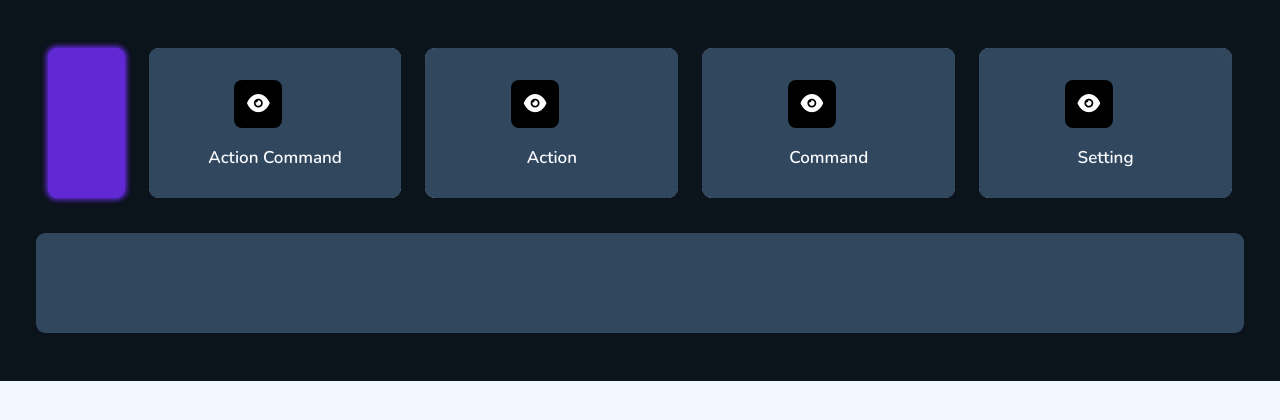
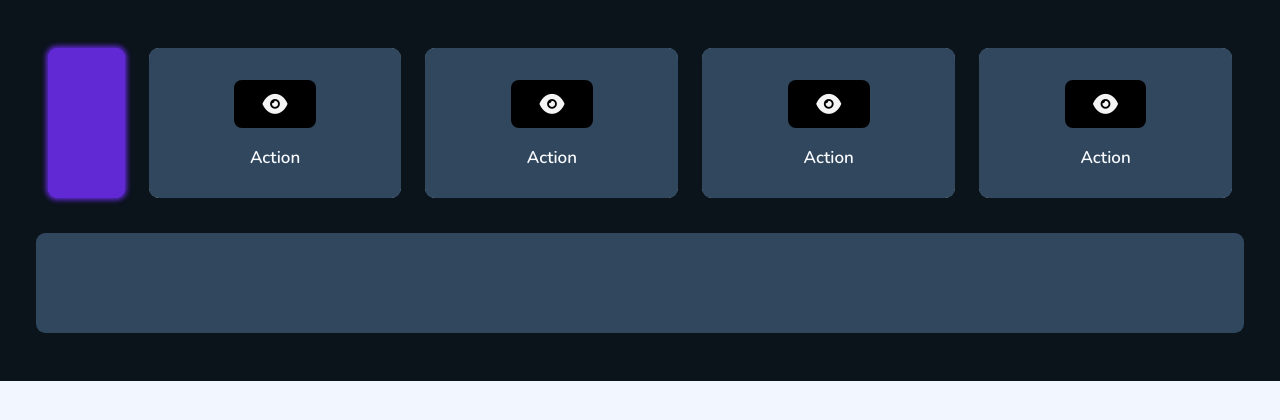
Before and after one commit to Kindaichicao/Hackathon_22, a plain HTML site: page index.html in a window 1280 px wide. Drawn offline with nearby package versions, Linux system fonts and the light colour scheme; files whose address does not match are found by name.

Commit message:
[Modified]: index

```diff
--- a/assets/css/style.css
+++ b/assets/css/style.css
@@ -52,3 +52,18 @@
     font-size: 17px;
     padding-top: 20px;
 }
+
+.menu-icons {
+    height: 3rem;
+    border-radius: 0.5rem;
+    background-color: #000;
+    float: right;
+    display: flex;
+    align-items: center;
+    justify-content: center;
+}
+
+.menu-icons i {
+    color: #F5F5F5;
+    font-size: 30px;
+}
--- a/index.html
+++ b/index.html
@@ -42,21 +42,7 @@
                                     <div class="card">
                                         <div class="card-body red-tt px-3 py-4-5">
                                             <div class="row">
-                                                <div class="stats-icon col-8 offset-4">
-                                                    <i class="iconly-boldShow"></i>
-                                                </div>
-                                                <div class="col-md-12">
-                                                    <h6 class="text-tt">Action Command</h6>
-                                                </div>
-                                            </div>
-                                        </div>
-                                    </div>
-                                </div>
-                                <div class="col-3 siderbar-tt">
-                                    <div class="card">
-                                        <div class="card-body red-tt px-3 py-4-5">
-                                            <div class="row">
-                                                <div class="stats-icon col-8 offset-4">
+                                                <div class="menu-icons col-4 offset-4">
                                                     <i class="iconly-boldShow"></i>
                                                 </div>
                                                 <div class="col-md-12">
@@ -70,11 +56,11 @@
                                     <div class="card">
                                         <div class="card-body red-tt px-3 py-4-5">
                                             <div class="row">
-                                                <div class="stats-icon col-8 offset-4">
+                                                <div class="menu-icons col-4 offset-4">
                                                     <i class="iconly-boldShow"></i>
                                                 </div>
                                                 <div class="col-md-12">
-                                                    <h6 class="text-tt">Command</h6>
+                                                    <h6 class="text-tt">Action</h6>
                                                 </div>
                                             </div>
                                         </div>
@@ -84,11 +70,25 @@
                                     <div class="card">
                                         <div class="card-body red-tt px-3 py-4-5">
                                             <div class="row">
-                                                <div class="stats-icon col-8 offset-4">
+                                                <div class="menu-icons col-4 offset-4">
                                                     <i class="iconly-boldShow"></i>
                                                 </div>
                                                 <div class="col-md-12">
-                                                    <h6 class="text-tt">Setting</h6>
+                                                    <h6 class="text-tt">Action</h6>
+                                                </div>
+                                            </div>
+                                        </div>
+                                    </div>
+                                </div>
+                                <div class="col-3 siderbar-tt">
+                                    <div class="card">
+                                        <div class="card-body red-tt px-3 py-4-5">
+                                            <div class="row">
+                                                <div class="menu-icons col-4 offset-4">
+                                                    <i class="iconly-boldShow"></i>
+                                                </div>
+                                                <div class="col-md-12">
+                                                    <h6 class="text-tt">Action</h6>
                                                 </div>
                                             </div>
                                         </div>
```
